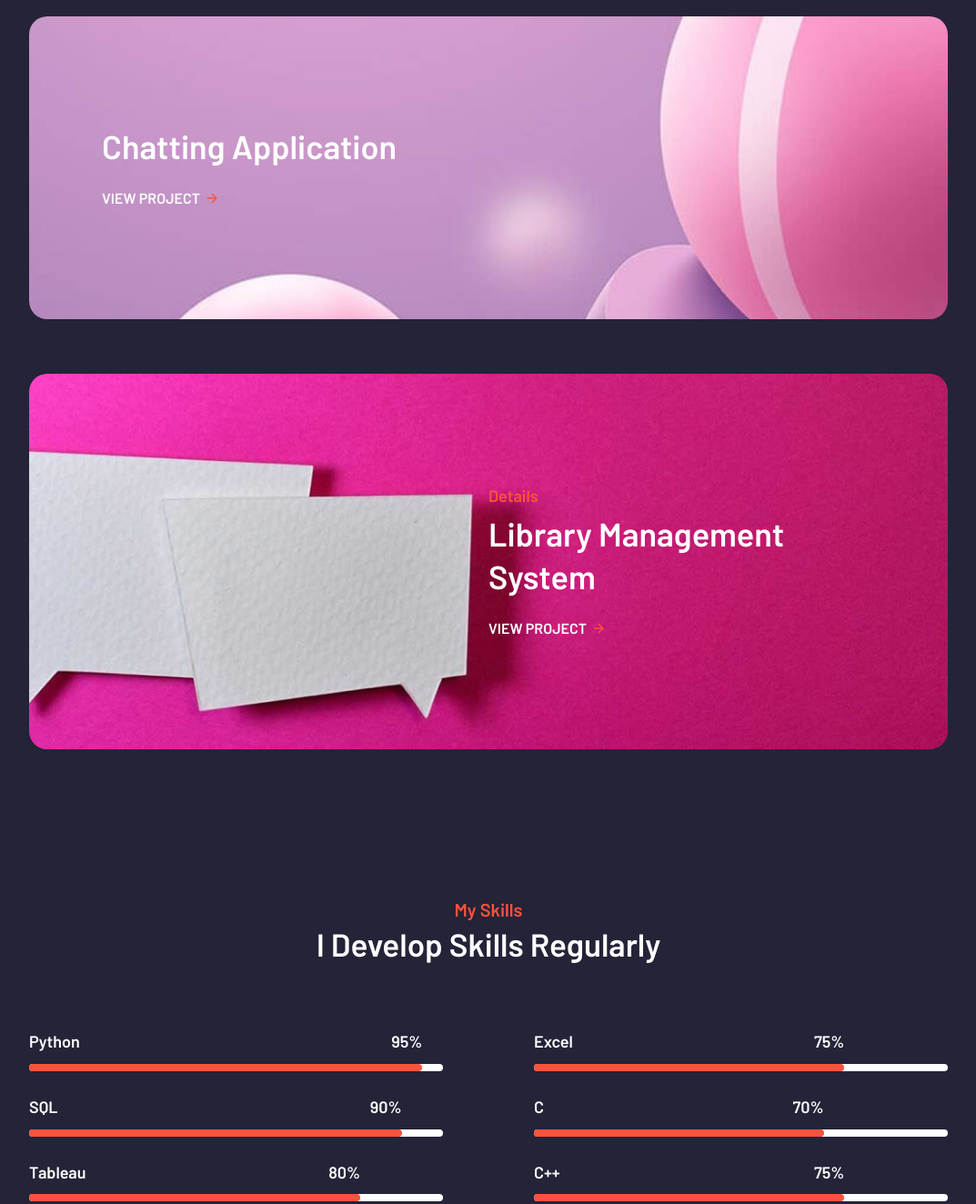
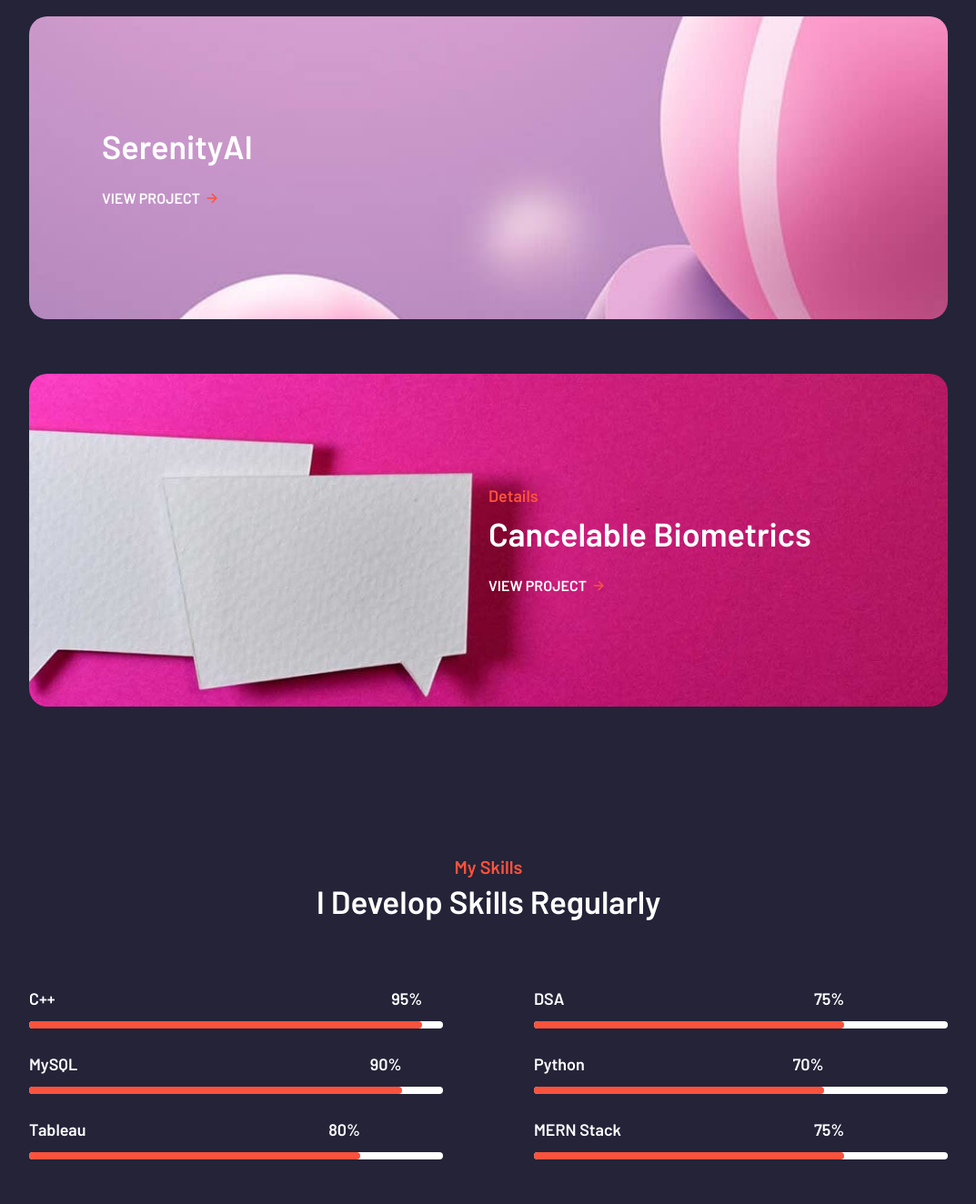
Before and after one commit to AbhiShek-vardhanapu/abhishekvardhanapu.github.io, a plain HTML site: page index.html in a window 1280 px wide. Shown: the part 2680-4004 px from the top of the page at 91% size, without its empty margins (103-1176 px from the left). Drawn offline with nearby package versions, Linux system fonts and the light colour scheme.

Commit message:
Update index.html

```diff
--- a/index.html
+++ b/index.html
@@ -239,12 +239,12 @@
             </li>
 
             <li>
-              <a href="https://github.com/AbhiShek-vardhanapu/Cancelable-Biometrics-Fingerprint-Minutiae-Extraction" class="portfolio-card" style="background-image: url('./assets/images/portfolio-2.jpg')">
+              <a href="https://github.com/AbhiShek-vardhanapu/Healthease" class="portfolio-card" style="background-image: url('./assets/images/portfolio-2.jpg')">
                 <div class="card-content">
 
                   <p class="card-subtitle">Vimeo</p>
 
-                  <h3 class="h3 card-title">Cancelable Biometrics</h3>
+                  <h3 class="h3 card-title">HealthEase</h3>
 
                   <span class="btn-link">
                     <span>View Project</span>
@@ -257,12 +257,12 @@
             </li>
 
             <li>
-              <a href="https://github.com/AbhiShek-vardhanapu/chatting-application" class="portfolio-card" style="background-image: url('./assets/images/portfolio-3.jpg')">
+              <a href="https://github.com/AbhiShek-vardhanapu/SerenityAI" class="portfolio-card" style="background-image: url('./assets/images/portfolio-3.jpg')">
                 <div class="card-content">
 
 
 
-                  <h3 class="h3 card-title">Chatting Application</h3>
+                  <h3 class="h3 card-title">SerenityAI</h3>
 
                   <span class="btn-link">
                     <span>View Project</span>
@@ -275,12 +275,12 @@
             </li>
 
             <li>
-              <a href="https://github.com/AbhiShek-vardhanapu/library-management-system" class="portfolio-card" style="background-image: url('./assets/images/portfolio-4.jpg')">
+              <a href="https://github.com/AbhiShek-vardhanapu/Cancelable-Biometrics-Fingerprint-Minutiae-Extraction" class="portfolio-card" style="background-image: url('./assets/images/portfolio-4.jpg')">
                 <div class="card-content">
 
                   <p class="card-subtitle">Details</p>
 
-                  <h3 class="h3 card-title">Library Management System</h3>
+                  <h3 class="h3 card-title">Cancelable Biometrics</h3>
 
                   <span class="btn-link">
                     <span>View Project</span>
@@ -319,7 +319,7 @@
 
             <li class="skills-item">
               <div class="wrapper" style="width: 95%">
-                <h3 class=" skills-title">Python</h3>
+                <h3 class=" skills-title">C++</h3>
 
                 <data class="skills-data" value="95">95%</data>
               </div>
@@ -331,7 +331,7 @@
 
             <li class="skills-item">
               <div class="wrapper" style="width: 75%">
-                <h3 class="skills-title">Excel</h3>
+                <h3 class="skills-title">DSA</h3>
 
                 <data class="skills-data" value="75">75%</data>
               </div>
@@ -343,7 +343,7 @@
 
             <li class="skills-item">
               <div class="wrapper" style="width: 90%">
-                <h3 class="skills-title">SQL</h3>
+                <h3 class="skills-title">MySQL</h3>
 
                 <data class="skills-data" value="90">90%</data>
               </div>
@@ -355,7 +355,7 @@
 
             <li class="skills-item">
               <div class="wrapper" style="width: 70%">
-                <h3 class="skills-title">C</h3>
+                <h3 class="skills-title">Python</h3>
 
                 <data class="skills-data" value="70">70%</data>
               </div>
@@ -379,7 +379,7 @@
 
             <li class="skills-item">
               <div class="wrapper" style="width: 75%">
-                <h3 class="skills-title">C++</h3>
+                <h3 class="skills-title">MERN Stack</h3>
 
                 <data class="skills-data" value="75">75%</data>
               </div>
```
